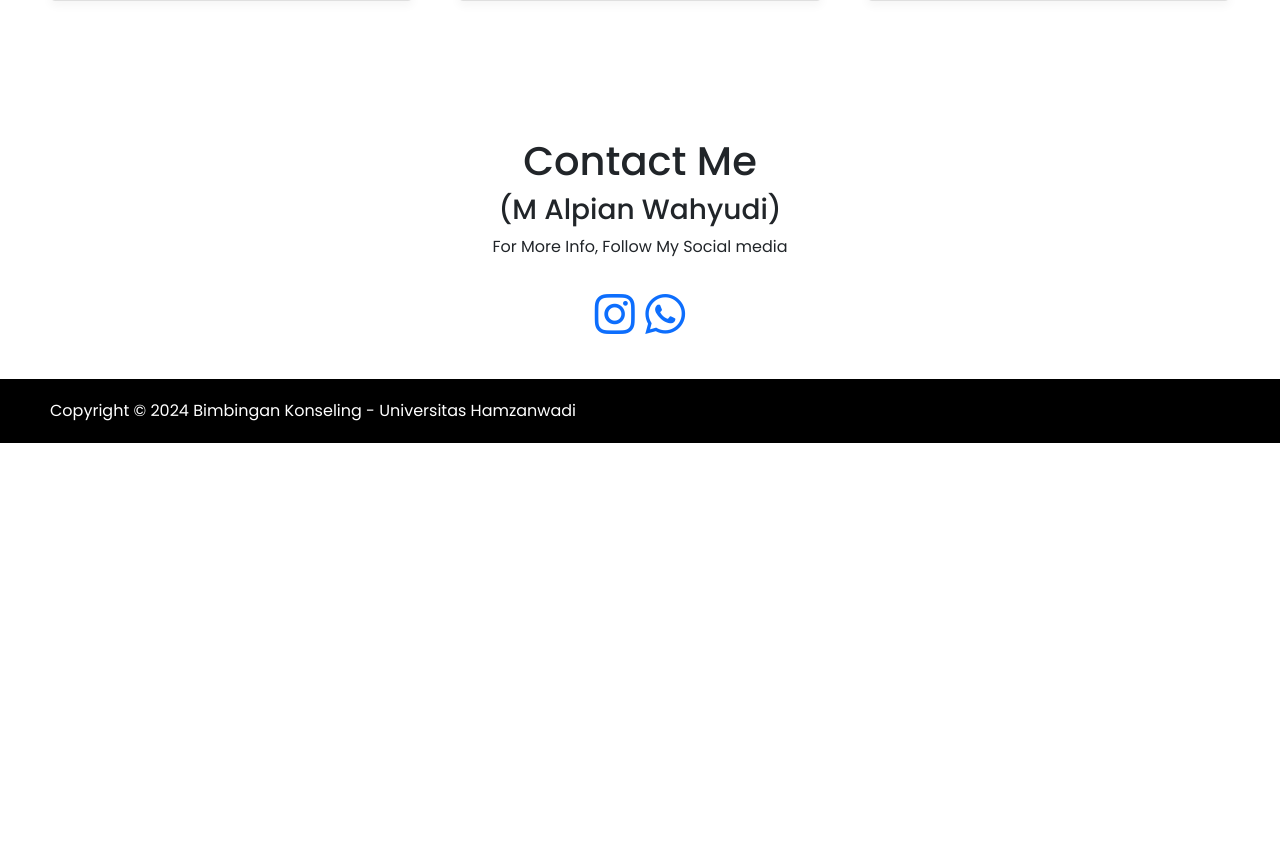
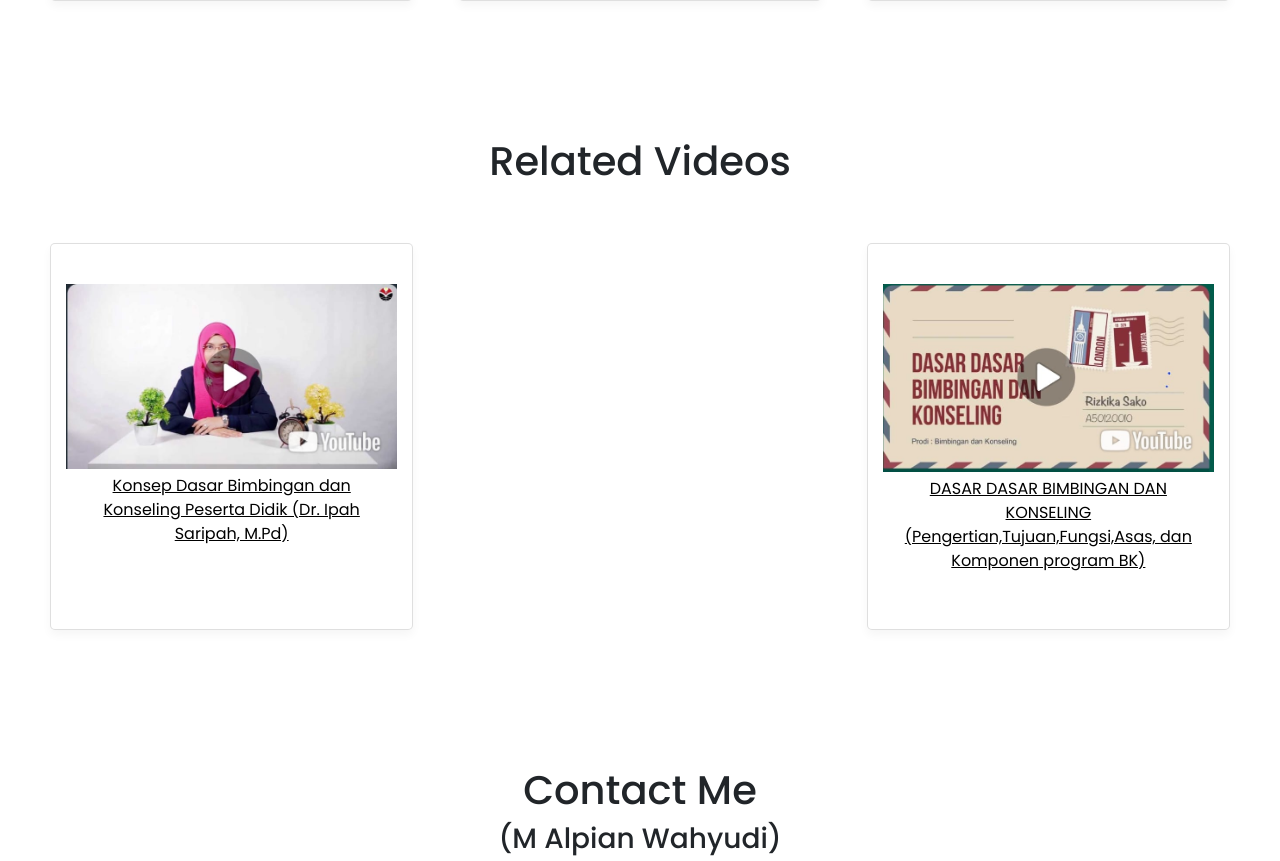
Before and after one commit to MuhamadAzharrudin/bimbingan-konseling, a plain HTML site: page index.html in a window 1280 px wide. Shown: the part 6023-6884 px from the top of the page. Before the commit the page ends 6466 px from the top, so only its background shows below. Drawn offline with nearby package versions, Linux system fonts and the light colour scheme.

Commit message:
menambahkan link video

```diff
--- a/index.html
+++ b/index.html
@@ -201,9 +201,9 @@
       <li class="card">
         <img src="img/wa3.jpeg" alt="img">
         <h3>Layanan Advokasi</h3>
-          <p>Layanan advokasi didefinisikan sebagai layanan yang membantu individu atau siswa untuk memperoleh kembali
-            hak-hak dirinya yang tidak mendapatkan perhatian atau mendapatkan perlakuan salah sesuai dengan tuntutan
-            karakter cerdas dan terpuji.</p>
+        <p>Layanan advokasi didefinisikan sebagai layanan yang membantu individu atau siswa untuk memperoleh kembali
+          hak-hak dirinya yang tidak mendapatkan perhatian atau mendapatkan perlakuan salah sesuai dengan tuntutan
+          karakter cerdas dan terpuji.</p>
       </li>
       <li class="card">
         <img src="img/wa2.jpeg" alt="img">
@@ -215,9 +215,22 @@
     </ul>
   </section>
 
-
-
-
+  <section class="video">
+    <h1>Related Videos</h1>
+    <ul class="cards">
+      <li class="card">
+        <img src="img/yt1.jpeg" alt="img">
+        <p><a href="https://youtu.be/xc0daRBKJPM?feature=shared" style="color: black;">Konsep Dasar Bimbingan dan
+            Konseling Peserta Didik (Dr.
+            Ipah Saripah, M.Pd)</a></p>
+      </li>
+      <li class="card">
+        <img src="img/yt2.jpeg" alt="img">
+        <p><a href="https://youtu.be/mKRLUn3gO9s?si=KyRsZEU1M8xtuAnL" style="color: black;">DASAR DASAR BIMBINGAN DAN KONSELING
+            (Pengertian,Tujuan,Fungsi,Asas, dan Komponen program BK)</a></p>
+      </li>
+    </ul>
+  </section>
 
   <section id="contact">
     <div class="container">
```
Also changed, not shown: img/yt1.jpeg (added), img/yt2.jpeg (added).
